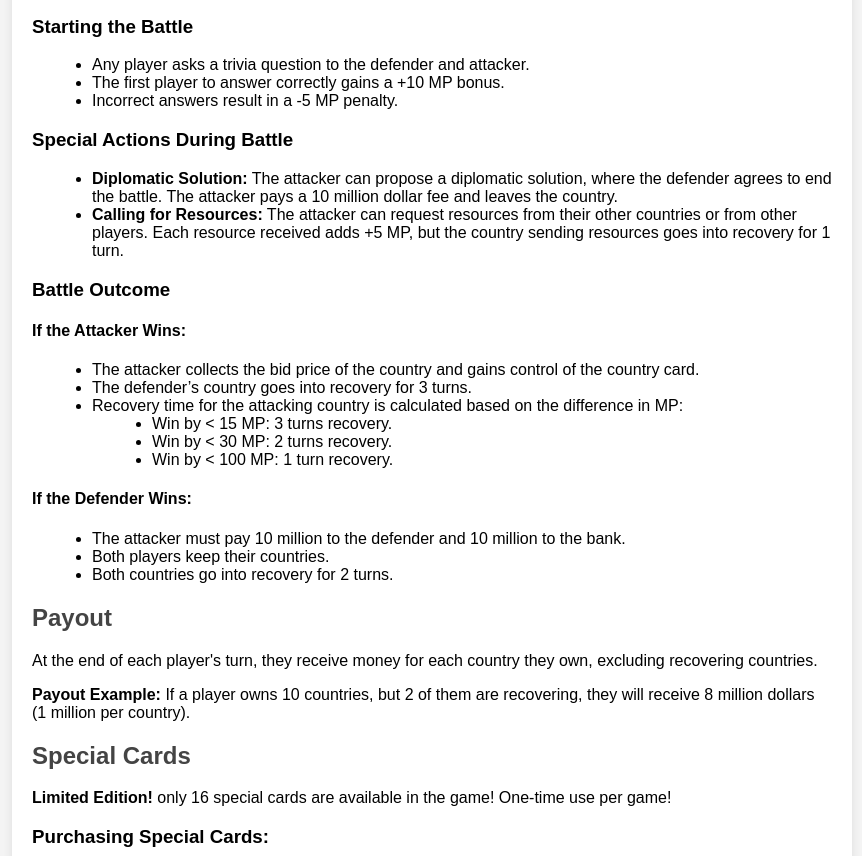
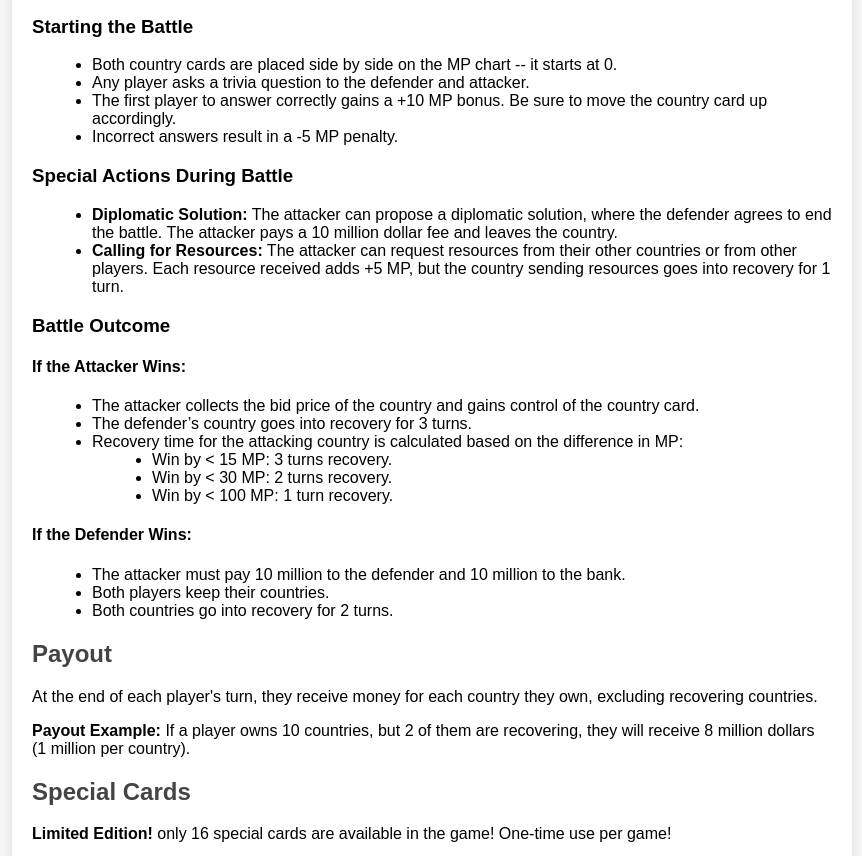
Before and after one commit to the-protection-backing-support/worldrules.github.io, a plain HTML site: page index.html in a window 1280 px wide. Shown: the part 1106-1962 px from the top of the page, without its empty margins (208-1070 px from the left). Drawn offline with Linux system fonts and the light colour scheme.

Commit message:
Update index.html

```diff
--- a/index.html
+++ b/index.html
@@ -95,8 +95,9 @@
 
             <h3>Starting the Battle</h3>
             <ul>
+                <li>Both country cards are placed side by side on the MP chart -- it starts at 0.</li>
                 <li>Any player asks a trivia question to the defender and attacker.</li>
-                <li>The first player to answer correctly gains a +10 MP bonus.</li>
+                <li>The first player to answer correctly gains a +10 MP bonus. Be sure to move the country card up accordingly.</li>
                 <li>Incorrect answers result in a -5 MP penalty.</li>
             </ul>
 
```
